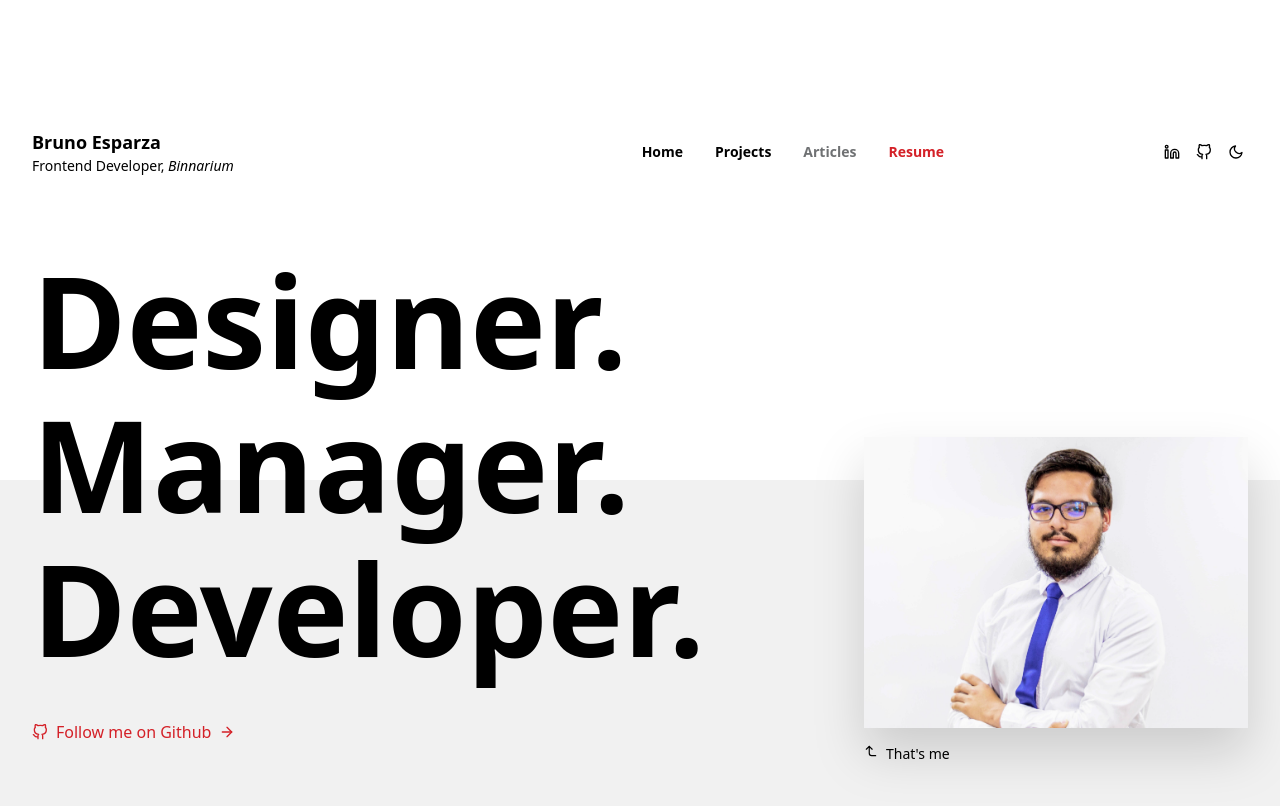
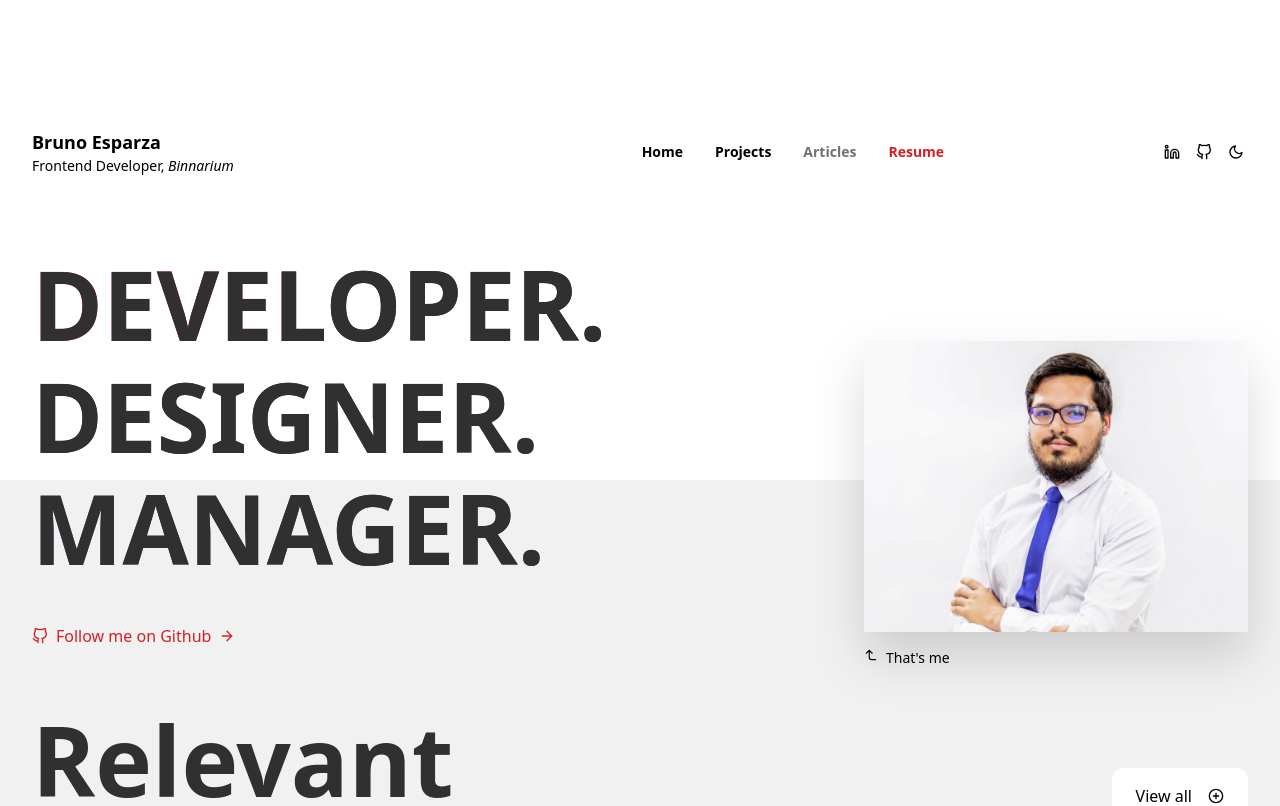
Before and after one commit to baesparza/deprecated-byBruno.io, a React (Vite) app in the folder client/: page / in a window 1280 px wide. Shown: the top 806 px of the page. Built offline with nearby package versions, Linux system fonts and the light colour scheme; no server answers; what tailwindcss-scroll-snap would draw is missing.

Commit message:
style text

```diff
--- a/client/src/components/footer.component.tsx
+++ b/client/src/components/footer.component.tsx
@@ -5,7 +5,7 @@ import { IconButtonComponent } from './icon-button.component';
 const currentYear = new Date().getFullYear();
 
 export const FooterComponent: React.FC = () => (
-    <footer className='relative container mx-auto px-4 pt-8 pb-12 md:pb-16 mt-16 border-t-4 border-white dark:border-black-darker' >
+    <footer className='relative container mx-auto px-8 pt-8 pb-12 md:pb-16 mt-16 border-t-4 border-white dark:border-black-darker' >
         <div className='grid gap-6 lg:grid-cols-3'>
             {/* social networks */}
             <div className='lg:mr-auto text-xs flex gap-4 md:gap-2' >
--- a/client/src/components/home-hero.component.tsx
+++ b/client/src/components/home-hero.component.tsx
@@ -3,16 +3,19 @@ import Tilt from 'react-parallax-tilt';
 import profile from '../assets/profile.jpg';
 import { GITHUB } from "./../config";
 
+
 export const HomeHeroComponent: React.FC = () => (
     <main className='relative container mx-auto mt-12 md:mt-20 mb-16 px-8 flex flex-col'>
-        <div id='leads' className='flex flex-col gap-4'>
-            {
-                ['Designer.', 'Manager.', 'Developer.'].map((t, i) =>
-                    <h2 key={i} className='text-7xl md:text-8xl lg:text-9xl font-extrabold  text-black-darker dark:text-white'>
-                        {t}
-                    </h2>
-                )
-            }
+        <div id='leads' className='flex flex-col gap-4 items-start'>
+            <DecoratedHeroText className="bg-gradient-to-r from-[#ff0084] to-[#33001b] dark:from-[#fbc2eb] dark:to-[#a6c1ee]">
+                Developer.
+            </DecoratedHeroText>
+            <DecoratedHeroText className="bg-gradient-to-l from-[#7745ad] to-[#3e0b58] dark:from-[#6DD5FA] dark:to-[#fff]">
+                Designer.
+            </DecoratedHeroText>
+            <DecoratedHeroText className="bg-gradient-to-r from-[#534c9c] to-[#2a2a66] dark:from-[#4AC29A] dark:to-[#BDFFF3]">
+                Manager.
+            </DecoratedHeroText>
         </div>
 
         {/* github direct link */}
@@ -36,5 +39,20 @@ export const HomeHeroComponent: React.FC = () => (
                 </span>
             </div>
         </div>
-    </main>
+    </main >
 );
+
+const DecoratedHeroText: React.FC<React.HTMLProps<HTMLHeadingElement>> = ({ children, className, ...props }) => (
+    <h2 {...props} className={`
+        uppercase
+        text-6xl md:text-7xl lg:text-8xl
+        font-extrabold
+        bg-clip-text
+        text-black-dark dark:text-white
+        hover:text-transparent dark:hover:text-transparent
+        transition-all duration-300
+        ${className}`}
+    >
+        {children}
+    </h2 >
+);
```
